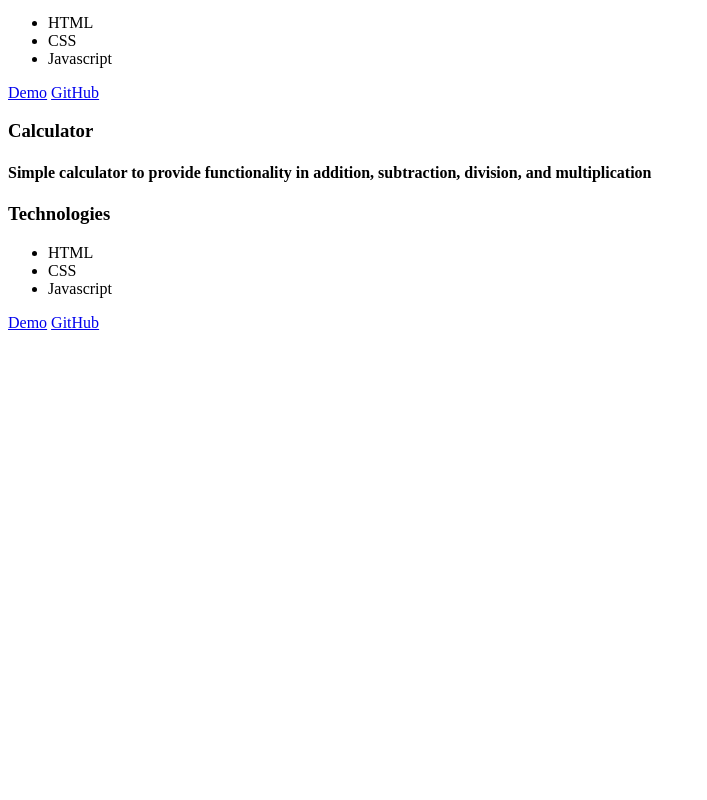
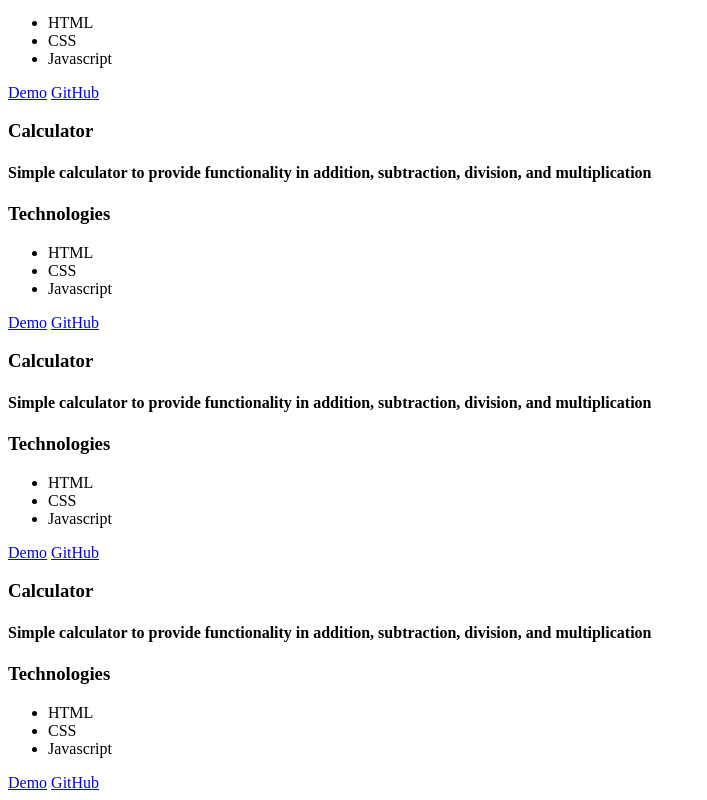
Before and after one commit to Ricala/portfolio, a plain HTML site: page index.html in a window 1280 px wide. Shown: the part 2100-2900 px from the top of the page, without its empty margins (0-707 px from the left). Before the commit the page ends 2440 px from the top, so only its background shows below. Drawn offline with Linux system fonts and the light colour scheme.

Commit message:
add 2 projects

```diff
--- a/index.html
+++ b/index.html
@@ -183,4 +183,42 @@
           <a href="https://github.com/Ricala/Calculator">GitHub</a>
         </div>
       </div>
+      <div class="containers">
+          <h3>Calculator</h3>
+          <h4>
+            Simple calculator to provide functionality in addition, subtraction,
+            division, and multiplication
+          </h4>
+          <div>
+            <h3>Technologies</h3>
+            <ul>
+              <li>HTML</li>
+              <li>CSS</li>
+              <li>Javascript</li>
+            </ul>
+          </div>
+          <div class="project-links">
+            <a href="https://ricala.github.io/Calculator/">Demo</a>
+            <a href="https://github.com/Ricala/Calculator">GitHub</a>
+          </div>
+        </div>
+        <div class="containers">
+            <h3>Calculator</h3>
+            <h4>
+              Simple calculator to provide functionality in addition, subtraction,
+              division, and multiplication
+            </h4>
+            <div>
+              <h3>Technologies</h3>
+              <ul>
+                <li>HTML</li>
+                <li>CSS</li>
+                <li>Javascript</li>
+              </ul>
+            </div>
+            <div class="project-links">
+              <a href="https://ricala.github.io/Calculator/">Demo</a>
+              <a href="https://github.com/Ricala/Calculator">GitHub</a>
+            </div>
+          </div>
 </body>
```
